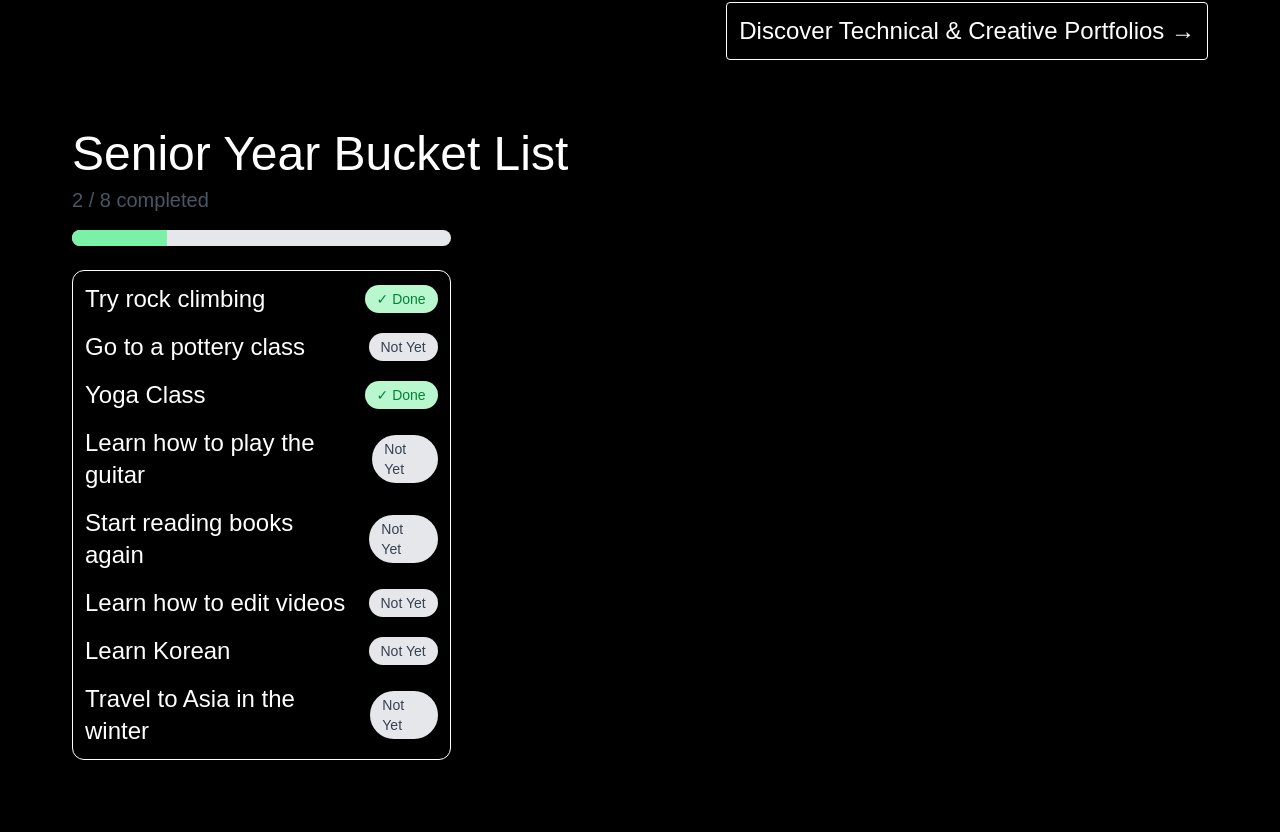
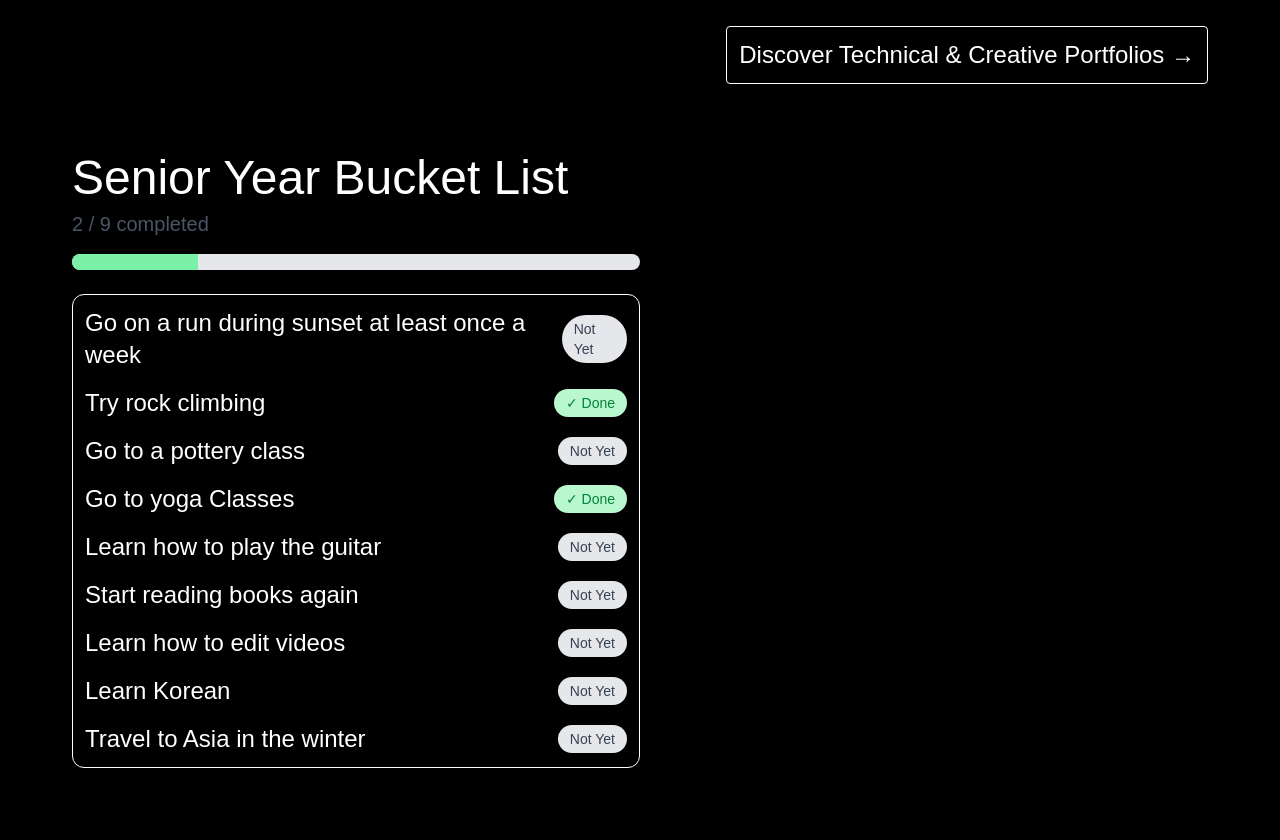
Before and after one commit to 26samaahmed/product-portfolio, a SvelteKit app in the folder portfolio/: page / in a window 1280 px wide. Shown: the part 2519-3359 px from the top of the page. Built offline with nearby package versions, Linux system fonts and the light colour scheme; a web font is replaced by a local one.

Commit message:
add border to projects

```diff
--- /dev/null
+++ b/portfolio/src/components/Extras.svelte
@@ -0,0 +1,42 @@
+<script lang="ts">
+  import type { BucketListItem } from '$lib/types';
+  export let bucket_list: BucketListItem[];
+
+</script>
+
+<main>
+  <div id="extras" class="mt-44">
+    <p class="text-5xl font-sans">Senior Year Bucket List</p>
+
+    <div>
+      <p class="mt-2 text-xl text-gray-600">
+        {bucket_list.filter(i => i.done).length} / {bucket_list.length} completed
+      </p>
+
+      <div class="w-2/4 bg-gray-200 rounded-full h-4 mt-4 overflow-hidden">
+        <div
+          class="bg-green-300 h-4"
+          style="width: {100 * bucket_list.filter(i => i.done).length / bucket_list.length}%"
+        ></div>
+      </div>
+
+
+      <ul class="mt-6 space-y-4 text-2xl border w-2/4 p-3 rounded-xl shadow">
+        {#each bucket_list as item}
+          <li class="flex items-center justify-between">
+            <span>{item.text}</span>
+            <span
+              class="ml-4 px-3 py-1 text-sm rounded-full
+                    {item.done
+                      ? 'bg-green-200 text-green-700'
+                      : 'bg-gray-200 text-gray-700'}"
+            >
+              {item.done ? "✓ Done" : "Not Yet"}
+            </span>
+          </li>
+        {/each}
+      </ul>
+    </div>
+    <!-- add images here -->
+  </div>
+</main>
--- a/portfolio/src/components/ProjectPreview.svelte
+++ b/portfolio/src/components/ProjectPreview.svelte
@@ -11,7 +11,7 @@ import placeholder from '$lib/assets/project1.png';
 </script>
 
 <main>
-  <div class="w-2/3 h-full mt-6 m-auto pb-5">
+  <div class="w-2/3 h-full mt-6 m-auto p-8 border rounded border-white">
     <div class="flex flex-col md:flex-row space-x-4 items-center mb-4">
       <h1 class="text-4xl">{title}</h1>
       {#each tags as tag}
--- a/portfolio/src/lib/types.ts
+++ b/portfolio/src/lib/types.ts
@@ -11,3 +11,8 @@ export type Button = {
   name: string;
   link: string;
 }
+
+export type BucketListItem = {
+  text: string;
+  done: boolean;
+}
--- a/portfolio/src/routes/+page.svelte
+++ b/portfolio/src/routes/+page.svelte
@@ -15,8 +15,11 @@
 <script lang="ts">
   import NavBar from '../components/NavBar.svelte';
   import ProjectList from '../components/ProjectList.svelte';
-  import type { Project, Button } from '$lib/types'
+  import type { Project, Button, BucketListItem } from '$lib/types'
   import AboutMe from '../components/AboutMe.svelte';
+  import Extras from '../components/Extras.svelte';
+
+
   import project1 from '$lib/assets/project1.png';
   import project2 from '$lib/assets/project2.png';
   import project3 from '$lib/assets/project3.png';
@@ -27,7 +30,7 @@
 
 
 
-  let buttons: Button[] = [
+  const buttons: Button[] = [
     { name: 'Work', link: '#work' },
     { name: 'Extras', link: '#extras' },
     { name: 'Contact', link: 'ssama5336@gmail.com' },
@@ -73,10 +76,11 @@
   }
 ];
 
-const bucket_list = [
+const bucket_list: BucketListItem[] = [
+  { text: "Go on a run during sunset at least once a week", done: false },
   { text: "Try rock climbing", done: true },
   { text: "Go to a pottery class", done: false },
-  { text: "Yoga Class", done: true },
+  { text: "Go to yoga Classes", done: true },
   { text: "Learn how to play the guitar", done: false },
   { text: "Start reading books again", done: false },
   { text: "Learn how to edit videos", done: false },
@@ -120,38 +124,9 @@ const bucket_list = [
 
     <div id="extras" class="mt-44 m-10">
       <AboutMe />
+      <Extras {bucket_list} />
     </div>
 
-    <div id="extras" class="mt-44 m-10">
-      <p class="text-5xl font-sans">Senior Year Bucket List</p>
-      <p class="mt-2 text-xl text-gray-600">
-        {bucket_list.filter(i => i.done).length} / {bucket_list.length} completed
-      </p>
-
-      <div class="w-1/3 bg-gray-200 rounded-full h-4 mt-4 overflow-hidden">
-        <div
-          class="bg-green-300 h-4"
-          style="width: {100 * bucket_list.filter(i => i.done).length / bucket_list.length}%"
-        ></div>
-      </div>
-
-
-      <ul class="mt-6 space-y-4 text-2xl border w-1/3 p-3 rounded-xl shadow">
-        {#each bucket_list as item}
-          <li class="flex items-center justify-between">
-            <span>{item.text}</span>
-            <span
-              class="ml-4 px-3 py-1 text-sm rounded-full
-                     {item.done
-                       ? 'bg-green-200 text-green-700'
-                       : 'bg-gray-200 text-gray-700'}"
-            >
-              {item.done ? "✓ Done" : "Not Yet"}
-            </span>
-          </li>
-        {/each}
-      </ul>
-    </div>
 
   </div>
 </main>
```
